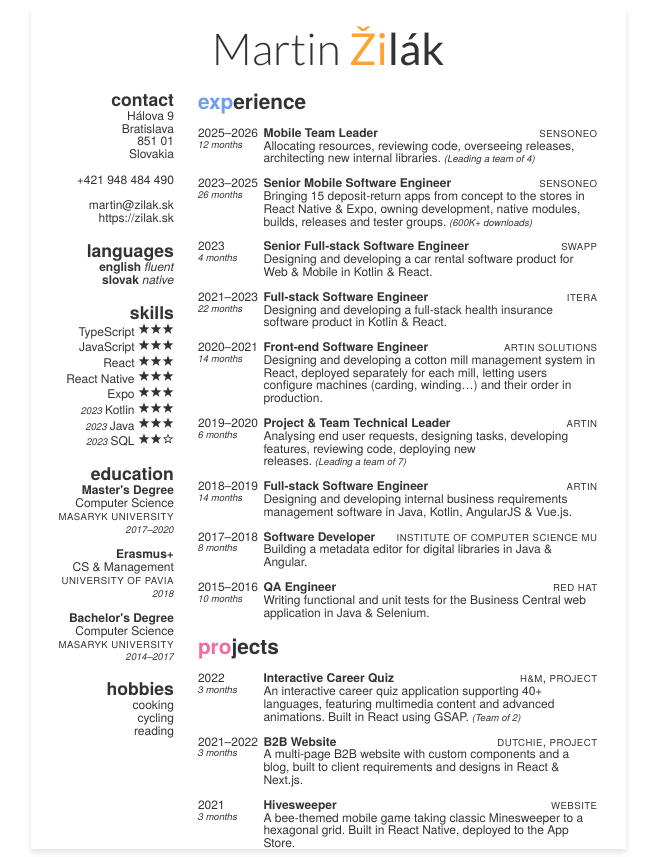
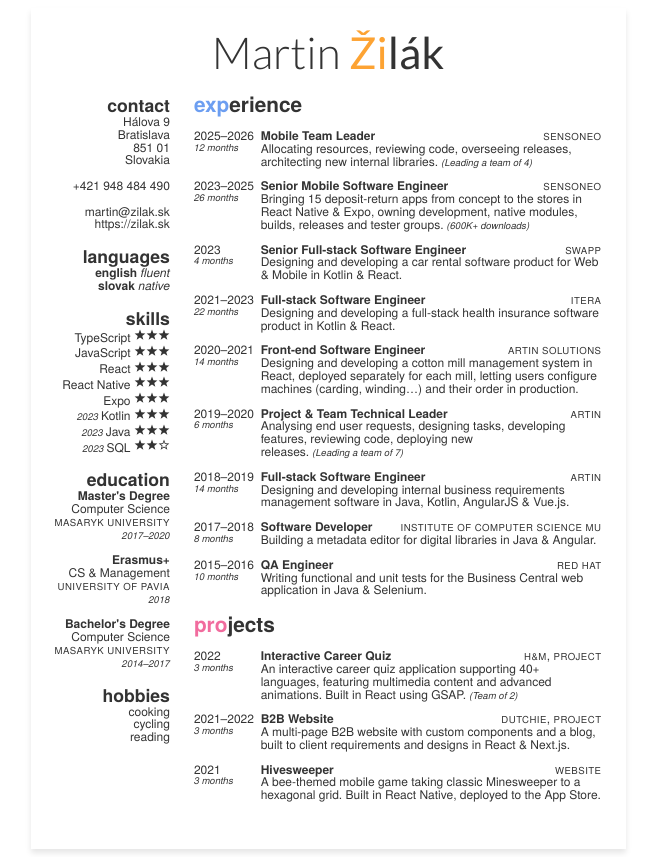
Before and after one commit to martinzilak/resume-react, a React (Vite) app: page / in a window 1280 px wide. Shown: the whole page, without its empty margins (312-968 px from the left). Built offline with nearby package versions, Linux system fonts and the light colour scheme.

Commit message:
Adjust page spacing and heading alignment.

```diff
--- a/src/components/A4Page.tsx
+++ b/src/components/A4Page.tsx
@@ -11,7 +11,7 @@ const A4PageComponent = styled.div`
   background: ${({ theme }) => theme.colors.white};
   box-shadow: 0 4px 6px rgba(0, 0, 0, 0.1);
   margin: 0 auto;
-  padding: 0 1.75rem;
+  padding: 0 1.5rem 1.5rem;
   box-sizing: border-box;
   display: flex;
   flex-direction: column;
--- a/src/components/Body.tsx
+++ b/src/components/Body.tsx
@@ -5,7 +5,6 @@ import { BodyItem } from './BodyItem.tsx';
 
 const BodyComponent = styled.div`
   flex: 9;
-  align-self: stretch;
   display: flex;
   flex-direction: column;
   justify-content: flex-start;
--- a/src/components/Content.tsx
+++ b/src/components/Content.tsx
@@ -12,7 +12,8 @@ const ContentComponent = styled.div`
   display: flex;
   flex-direction: row;
   justify-content: center;
-  align-items: flex-start;
+  // Aligns the first headings of the sidebar and the body optically, despite their different sizes.
+  align-items: baseline;
   gap: 1.5rem;
 `;
 
--- a/src/components/Headline.tsx
+++ b/src/components/Headline.tsx
@@ -18,13 +18,13 @@ const HeadlineComponent = styled.div`
   }
 
   font-family: 'Lato', Arial, sans-serif;
-  flex: 1;
+  flex: none;
   align-self: stretch;
   display: flex;
   flex-direction: row;
   justify-content: center;
   align-items: center;
-  padding: 1rem;
+  padding: 1.25rem 1rem 1rem;
   ${({ theme }) => theme.typography({ size: 'xlarge' })};
 `;
 
--- a/src/components/Sidebar.tsx
+++ b/src/components/Sidebar.tsx
@@ -7,7 +7,6 @@ import { Degree } from './Degree.tsx';
 
 const SidebarComponent = styled.div`
   flex: 2;
-  align-self: stretch;
   display: flex;
   flex-direction: column;
   justify-content: flex-start;
@@ -15,6 +14,10 @@ const SidebarComponent = styled.div`
   gap: 1rem;
   text-align: end;
   ${({ theme }) => theme.typography({ size: 'small' })};
+`;
+
+const NoWrap = styled.span`
+  white-space: nowrap;
 `;
 
 const LanguageName = styled.span`
@@ -34,7 +37,9 @@ export const Sidebar: FC = () => (
       <Line>Slovakia</Line>
       <Line />
       <Line>
-        <a href="tel:+421948484490">+421 948 484 490</a>
+        <NoWrap>
+          <a href="tel:+421948484490">+421 948 484 490</a>
+        </NoWrap>
       </Line>
       <Line />
       <Line>
```
